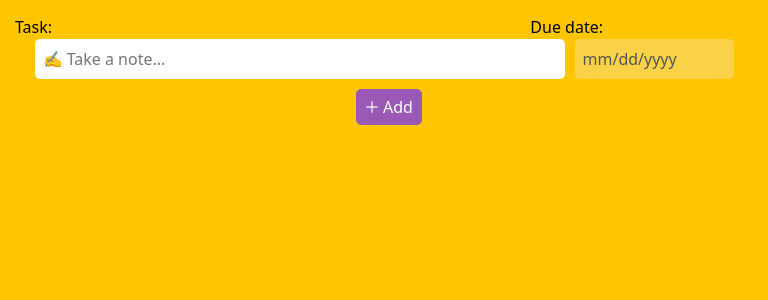
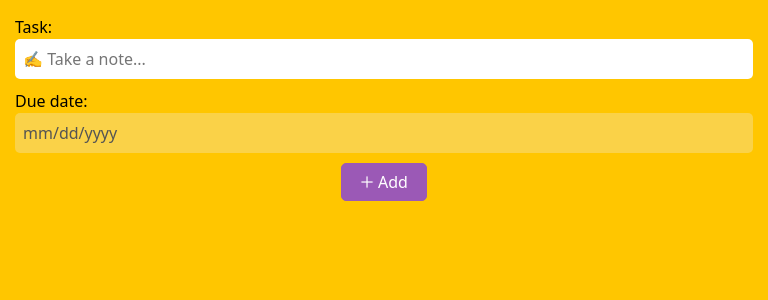
Before and after one commit to Prince8908400/ToDo-App-React, a React (Create React App) app: page / in a window 768 px wide. Shown: the top 300 px of the page. Built offline with nearby package versions, Linux system fonts and the light colour scheme.

Commit message:
UI Changes

```diff
--- a/package.json
+++ b/package.json
@@ -8,7 +8,6 @@
     "@testing-library/jest-dom": "^5.16.5",
     "@testing-library/react": "^13.4.0",
     "@testing-library/user-event": "^13.5.0",
-    "bootstrap": "^5.2.3",
     "react": "^18.2.0",
     "react-bootstrap": "^2.7.2",
     "react-dom": "^18.2.0",
--- a/src/App.css
+++ b/src/App.css
@@ -18,3 +18,15 @@ main {
   max-width: 1400px;
   margin: 0 auto;
 }
+
+@media only screen and (min-width: 320px) and (max-width: 480px) {
+  main {
+    max-width: 600px;
+  }
+}
+
+@media only screen and (min-width: 481px) and (max-width: 768px) {
+  main {
+    max-width: 1000px;
+  }
+}
--- a/src/assets/css/form.style.css
+++ b/src/assets/css/form.style.css
@@ -54,9 +54,95 @@ input::-webkit-search-cancel-button:hover {
   flex-wrap: wrap;
   justify-content: space-between;
   align-items: center;
-  max-width: 750px;
+  max-width: 765px;
 }
 
 .datelabel {
-  margin-right: 150px;
+  margin-right: 160px;
 }
+
+.smtask,
+.smdate {
+  display: none;
+}
+
+@media only screen and (max-width: 480px) {
+  #dateInput {
+    width: 100%;
+    margin: 0;
+  }
+
+  .user__request {
+    max-width: 100%;
+  }
+
+  .input_lbls {
+    display: none;
+  }
+
+  .smtask,
+  .smdate {
+    display: block;
+    max-width: 100%;
+    text-align: start;
+  }
+
+  .form__button {
+    margin: 10px 0;
+    padding: 6px 18px;
+  }
+}
+
+@media only screen and (min-width: 481px) and (max-width: 768px) {
+  #dateInput {
+    width: 100%;
+    margin: 0;
+  }
+
+  .user__request {
+    width: 100%;
+  }
+
+  .input_lbls {
+    display: none;
+  }
+
+  .smtask,
+  .smdate {
+    display: block;
+    max-width: 100%;
+    text-align: start;
+  }
+
+  .form__button {
+    margin: 10px 0;
+    padding: 6px 18px;
+  }
+}
+
+@media only screen and (min-width: 769px) and (max-width: 1024px) {
+  #dateInput {
+    width: 100%;
+    margin: 0;
+  }
+
+  .user__request {
+    width: 100%;
+  }
+
+  .input_lbls {
+    display: none;
+  }
+
+  .smtask,
+  .smdate {
+    display: block;
+    max-width: 100%;
+    text-align: start;
+  }
+
+  .form__button {
+    margin: 10px 0;
+    padding: 6px 18px;
+  }
+}
--- a/src/assets/css/todos.style.css
+++ b/src/assets/css/todos.style.css
@@ -37,7 +37,6 @@
   font-size: 12px;
   padding: 12px;
   border-radius: 0;
-  display: flex;
   flex: 1;
   border: none;
   border-left: 1px solid gray;
@@ -50,6 +49,7 @@
   margin-top: 1px;
   background-color: #ffffff;
   display: flex;
+  flex-wrap: wrap;
   align-items: center;
   -webkit-box-shadow: 5px 5px 5px 2px rgba(0, 0, 0, 0.4);
   -moz-box-shadow: 5px 5px 5px 2px rgba(0, 0, 0, 0.4);
@@ -98,3 +98,28 @@ p {
   opacity: 0.5;
   pointer-events: none;
 }
+
+.truncate {
+  white-space: nowrap;
+  overflow: hidden;
+  text-overflow: ellipsis;
+  cursor: pointer;
+}
+
+.truncate:hover,
+.truncate:focus {
+  white-space: normal;
+  overflow: visible;
+}
+
+@media only screen and (min-width: 481px) and (max-width: 768px) {
+  .todo__list {
+    max-width: 100%;
+  }
+}
+
+@media only screen and (min-width: 769px) and (max-width: 1024px) {
+  .todo__list {
+    max-width: 100%;
+  }
+}
--- a/src/pages/TodoInput.js
+++ b/src/pages/TodoInput.js
@@ -20,6 +20,9 @@ const TodoInput = ({
           Due date:
         </label>
       </div>
+      <label htmlFor="task" className="smtask">
+        Task:
+      </label>
       <Input
         id="task"
         type="search"
@@ -30,6 +33,9 @@ const TodoInput = ({
         onChange={(e) => setTask(e.target.value)}
         ref={inputRef}
       />
+      <label htmlFor="dateInput" className="smdate">
+        Due date:
+      </label>
       <Input
         id="dateInput"
         type="date"
--- a/src/pages/TodoItem.js
+++ b/src/pages/TodoItem.js
@@ -22,7 +22,9 @@ const TodoItem = ({ todo, toggleTodoItem, updateTodoItem, handleShow }) => {
         onChange={() => toggleTodoItem(todo?.todo_id)}
         checked={todo?.completed ? true : false}
       />
-      <p className={`task ${todo?.completed ? "completed" : ""}`}>{todo?.task}</p>
+      <p className={`task truncate ${todo?.completed ? "completed" : ""}`}>
+        {todo?.task}
+      </p>
       <p
         className={`date__box ${
           Date.parse(todo?.date) < Date.now()
--- a/src/pages/Todos.js
+++ b/src/pages/Todos.js
@@ -90,6 +90,7 @@ export const Todos = () => {
     setTodos(res);
     localStorage.setItem("todos", JSON.stringify(res));
     handleClose();
+    resetState();
     toast.success("Task deleted successfully.");
   };
 
```
Also changed, not shown: 1 other file (tests, documents, lock files or other folders).
